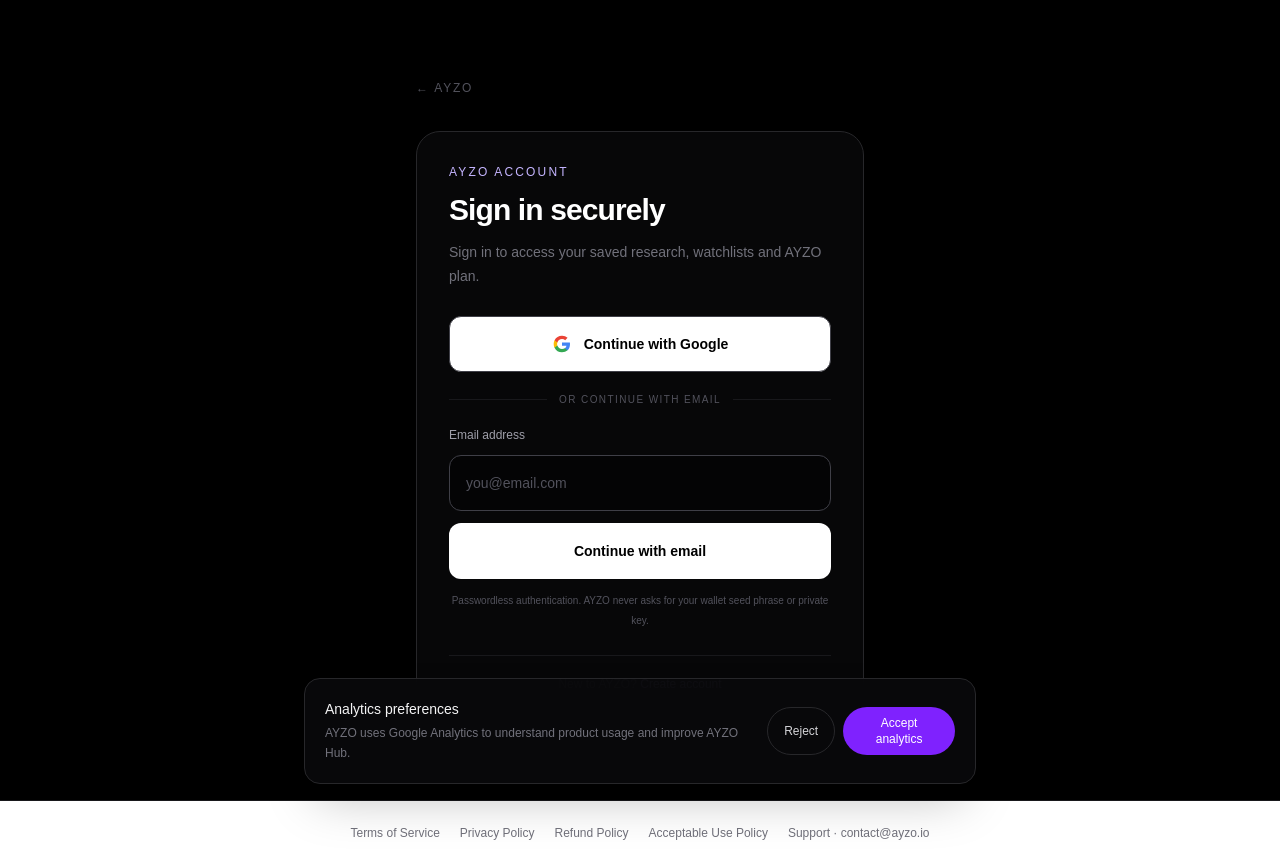
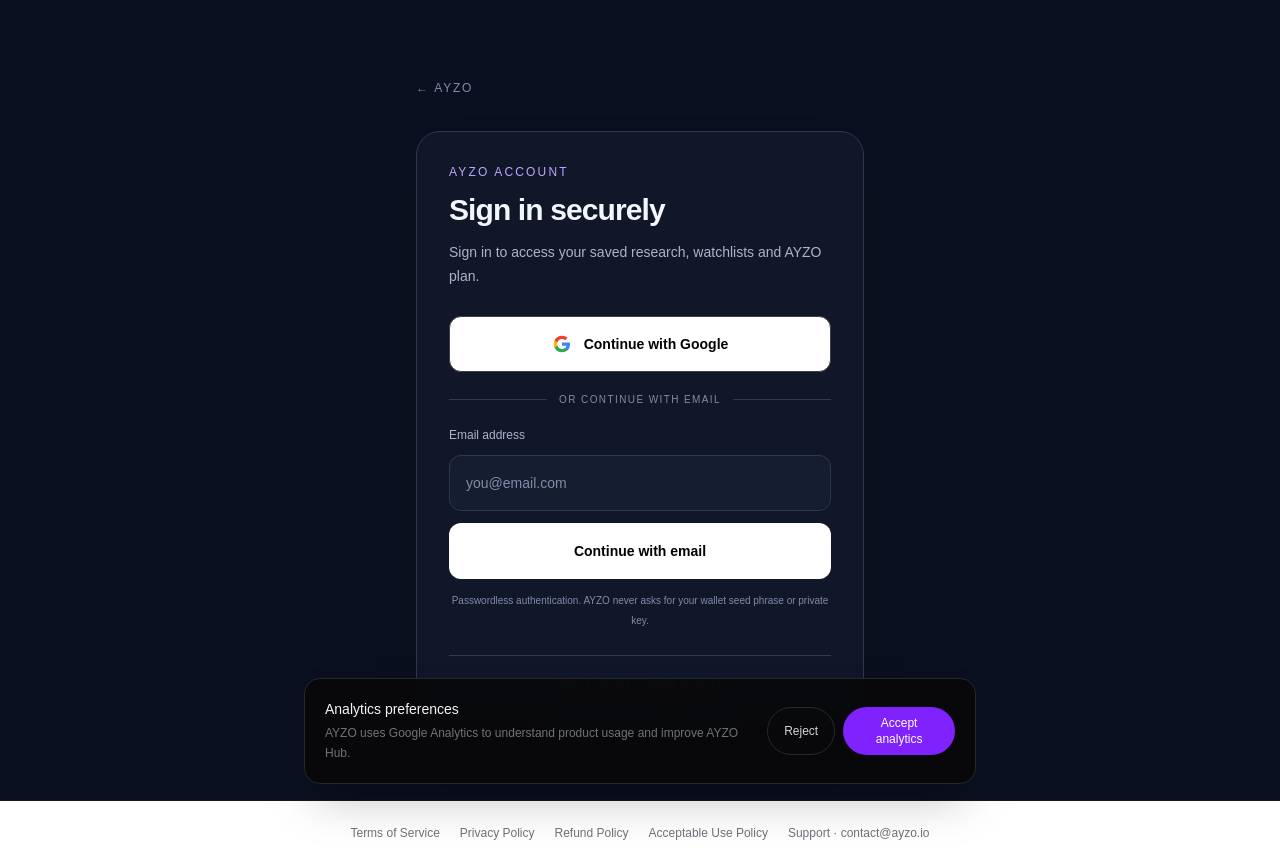
Before and after one commit to sinanugur34/ayzo-hub, a Next.js app: page /login in a window 1280 px wide. Built offline with nearby package versions, Linux system fonts and the light colour scheme.

Commit message:
fix: polish AYZO final app surfaces

```diff
--- a/src/app/globals.css
+++ b/src/app/globals.css
@@ -964,3 +964,29 @@ body:has(
     transition: none !important;
   }
 }
+
+/* ==============================================================
+   AYZO APP VISUAL V3F — FINAL FLOATING-SURFACE COORDINATION
+
+   Visual-only rules:
+   - once Ask AYZO is open, the launcher yields to the dialog
+   - while Pricing & Access is expanded, the launcher yields to
+     the feature matrix so no pricing evidence is obscured
+
+   No Ask AYZO request, entitlement or investigator logic changes.
+   ============================================================== */
+
+[data-ayzo-ask-trigger="true"][aria-expanded="true"],
+body:has(#ayzo-plans-access-trigger[aria-expanded="true"])
+  [data-ayzo-ask-trigger="true"] {
+  opacity: 0 !important;
+  visibility: hidden !important;
+  pointer-events: none !important;
+  transform: translateY(0.5rem);
+}
+
+@media (prefers-reduced-motion: reduce) {
+  [data-ayzo-ask-trigger="true"] {
+    transition: none !important;
+  }
+}
--- a/src/app/login/page.tsx
+++ b/src/app/login/page.tsx
@@ -51,17 +51,17 @@ export default async function LoginPage({
         : null;
 
   return (
-    <main className="flex min-h-screen items-center justify-center bg-black px-4 py-12 text-white">
+    <main className="flex min-h-screen items-center justify-center bg-[#0b1020] px-4 py-12 text-[#f3f6fc]">
       <div className="w-full max-w-md">
         <Link
           href="/"
-          className="text-xs font-medium tracking-[0.15em] text-zinc-600 transition hover:text-zinc-300"
+          className="text-xs font-medium tracking-[0.15em] text-[#7f8da8] transition hover:text-[#f3f6fc]"
         >
           ← AYZO
         </Link>
 
-        <section className="mt-8 rounded-3xl border border-zinc-800 bg-zinc-950/80 p-6 shadow-2xl sm:p-8">
-          <div className="text-xs font-medium tracking-[0.18em] text-violet-300">
+        <section className="mt-8 rounded-3xl border border-[#2c3952] bg-[#101829]/95 p-6 shadow-2xl shadow-black/30 sm:p-8">
+          <div className="text-xs font-medium tracking-[0.18em] text-[#baa7ff]">
             AYZO ACCOUNT
           </div>
 
@@ -71,7 +71,7 @@ export default async function LoginPage({
               : "Sign in securely"}
           </h1>
 
-          <p className="mt-3 text-sm leading-6 text-zinc-500">
+          <p className="mt-3 text-sm leading-6 text-[#a8b5cc]">
             {isSignup
               ? "Create an account to save analyses, build watchlists and access your AYZO plan."
               : "Sign in to access your saved research, watchlists and AYZO plan."}
@@ -94,13 +94,13 @@ export default async function LoginPage({
             />
           </div>
 
-          <div className="mt-6 border-t border-zinc-900 pt-5 text-center text-xs text-zinc-500">
+          <div className="mt-6 border-t border-[#2c3952] pt-5 text-center text-xs text-[#a8b5cc]">
             {isSignup ? (
               <>
                 Already have an account?{" "}
                 <Link
                   href="/login?mode=signin"
-                  className="font-medium text-violet-300 transition hover:text-violet-200"
+                  className="font-medium text-[#baa7ff] transition hover:text-[#d8ceff]"
                 >
                   Sign in
                 </Link>
@@ -110,7 +110,7 @@ export default async function LoginPage({
                 New to AYZO?{" "}
                 <Link
                   href="/login?mode=signup"
-                  className="font-medium text-violet-300 transition hover:text-violet-200"
+                  className="font-medium text-[#baa7ff] transition hover:text-[#d8ceff]"
                 >
                   Create account
                 </Link>
--- a/src/components/AppResearchDesk.tsx
+++ b/src/components/AppResearchDesk.tsx
@@ -53,7 +53,7 @@ function planLabel(
   if (
     !account.authenticated
   ) {
-    return "Sign in";
+    return "Guest access";
   }
 
   if (
--- a/src/components/auth/LoginForm.tsx
+++ b/src/components/auth/LoginForm.tsx
@@ -230,7 +230,7 @@ export default function LoginForm({
           Check your email
         </div>
 
-        <p className="mt-2 text-sm leading-6 text-zinc-500">
+        <p className="mt-2 text-sm leading-6 text-[#a8b5cc]">
           {isSignup
             ? "We sent a secure AYZO account link. Open it to finish creating your account."
             : "We sent a secure AYZO sign-in link. Open it to continue."}
@@ -281,13 +281,13 @@ export default function LoginForm({
       </button>
 
       <div className="my-5 flex items-center gap-3">
-        <div className="h-px flex-1 bg-zinc-900" />
+        <div className="h-px flex-1 bg-[#2c3952]" />
 
-        <span className="text-[10px] uppercase tracking-[0.14em] text-zinc-600">
+        <span className="text-[10px] uppercase tracking-[0.14em] text-[#7f8da8]">
           or continue with email
         </span>
 
-        <div className="h-px flex-1 bg-zinc-900" />
+        <div className="h-px flex-1 bg-[#2c3952]" />
       </div>
 
       <form
@@ -296,7 +296,7 @@ export default function LoginForm({
       >
         <label
           htmlFor="email"
-          className="block text-left text-xs font-medium text-zinc-400"
+          className="block text-left text-xs font-medium text-[#a8b5cc]"
         >
           Email address
         </label>
@@ -315,7 +315,7 @@ export default function LoginForm({
               )
           }
           placeholder="you@email.com"
-          className="h-14 w-full rounded-xl border border-zinc-700 bg-black/40 px-4 text-sm text-white outline-none transition placeholder:text-zinc-600 focus:border-violet-500"
+          className="h-14 w-full rounded-xl border border-[#2c3952] bg-[#151e30] px-4 text-sm text-[#f3f6fc] outline-none transition placeholder:text-[#7f8da8] focus:border-[#baa7ff]"
         />
 
         <button
@@ -342,7 +342,7 @@ export default function LoginForm({
           </p>
         )}
 
-        <p className="text-center text-[10px] leading-5 text-zinc-600">
+        <p className="text-center text-[10px] leading-5 text-[#7f8da8]">
           Passwordless authentication.
           AYZO never asks for your wallet seed phrase
           or private key.
```
Also changed, not shown: 1 other file (tests, documents, lock files or other folders).
